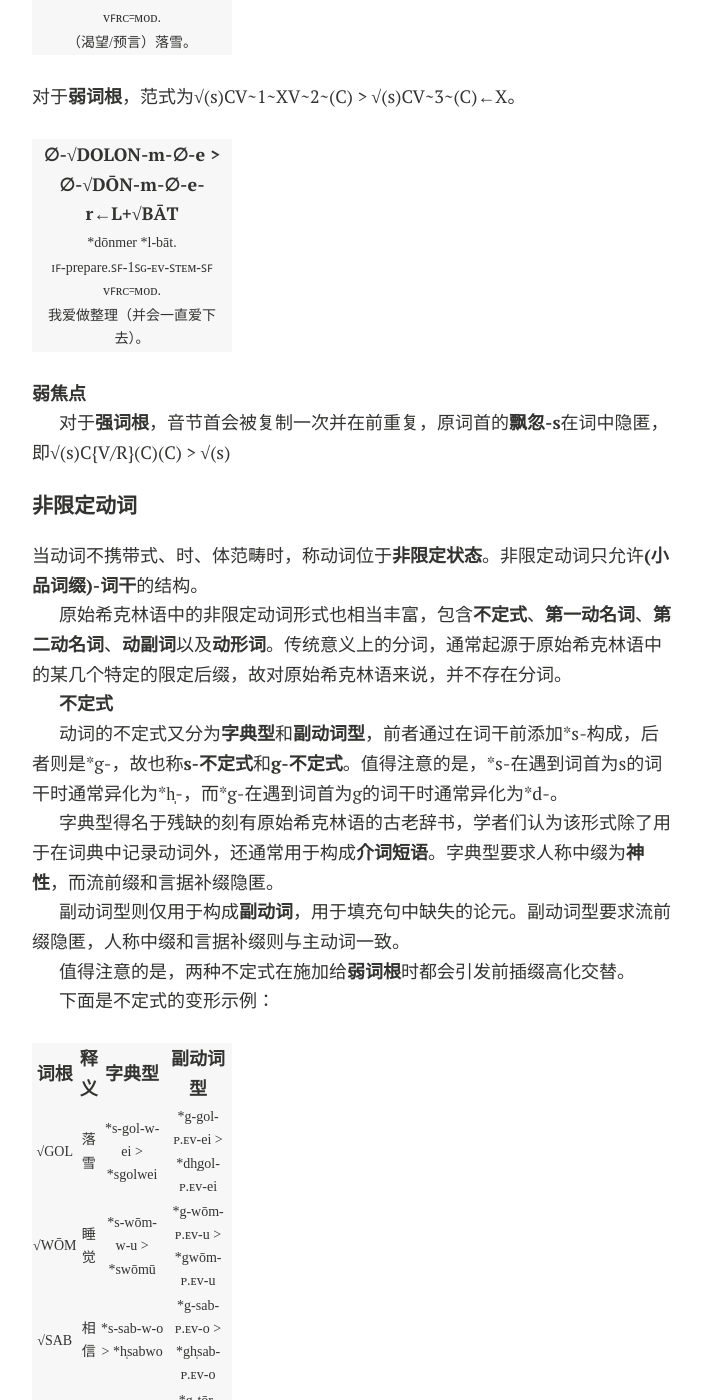
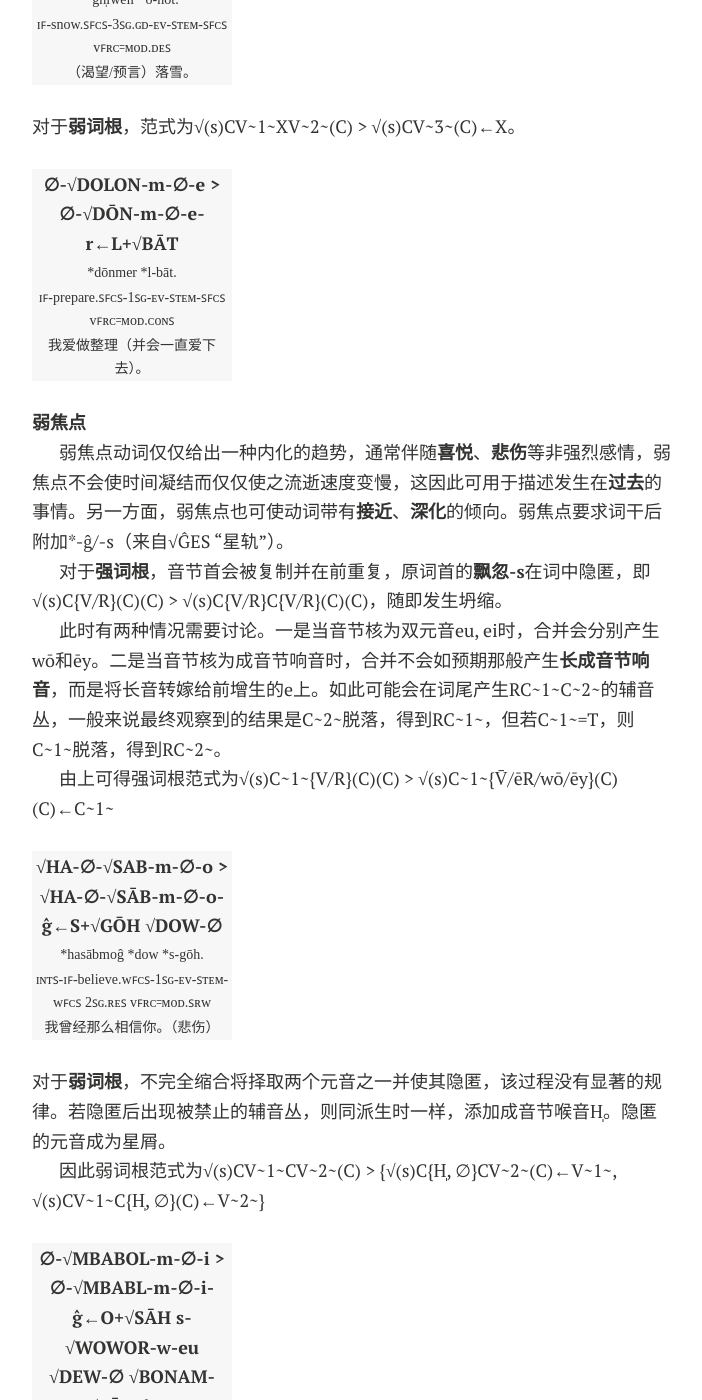
Before and after one commit to Kinnuch/kinnuch.github.io, a Jekyll site: the page built from laim/Proto-Shikṛin.md, in a window 1280 px wide and 1400 px high, scrolled down 26094 px. Shown: the whole window, without its empty margins (288-990 px from the left). Built offline with Jekyll 4.4.1, drawn with Linux system fonts in a browser that asks for light colours; nearby versions of some CDN libraries; comment, search, counter and statistics services are not loaded; a style sheet for code colours, icons or effects is not loaded; some of the changed text lies outside the part shown.

Commit message:
Update Proto-Shikṛin.md

```diff
--- a/laim/Proto-Shikṛin.md
+++ b/laim/Proto-Shikṛin.md
@@ -85,7 +85,7 @@ title: Proto-Shikṛin
 
 具体来说，单音节词根也被称为**强词根**，其结构只能是**(s)C{V/R}(C)(C)**，其中R指成音节响音。且词根中不能同时出现两个浊阻碍音，也不能同时出现两个鼻冠音。词尾被允许的CC有CH/CR/CG/sT。词根通常不允许以元音或成音节响音开头，如果出现这种情况，通常会构拟#H\_/#G\_来规避。
 
-双音节词根也被称为**弱词根**，其结构只能是**(s)CVCV(C)(C)**。双音节词中响音不被允许成为音节核。
+双音节词根也被称为**弱词根**，其结构只能是**(s)CVCV(C)**。双音节词中响音不被允许成为音节核。
 
 在派生过程中，元音交替导致的隐匿可能出现不被允许的辅音丛†C~1~C~2~，此时通常在两辅音间插入成音节喉音H̩，即构成\*C~1~H̩C~2~的序列。值得注意的是，成音节喉音并不会单独出现在词根中。此外，如果†C~1~C~2~中有滑音，那么不会插入成音节喉音，而是提升滑音为对应的元音(w > u, y > i)。
 
@@ -629,27 +629,49 @@ Thematic词干缀通常是-ó-/-é-，Athematic词干缀则比较多样，其中
 
 **强焦点**
 
-强焦点动词表示强烈的**希求**、**预言**性质，并通常将时锁定在**远过去**，不过也可以表达不受时间干扰的**恒真格言**或**真理**。强焦点也将使动词带有**稳定**、**聚合**的倾向。强焦点要求词干后附加\*-r/-l（来自√REL “单焦点”）。
+强焦点动词表示强烈的**希求**、**预言**或是**命令**性质，因此通常伴随**祈愿**、**肯定**、**激动**等强烈感情，并通常将时锁定在**远过去**，不过也可以表达不受时间干扰的**恒真格言**或**真理**。另一方面，强焦点也可使动词带有**稳定**、**聚合**的倾向，尤其是带有**互动**性质。强焦点要求词干后附加\*-r/-l（来自√REL “单焦点合线”）。
 
-对于**强词根**，范式为√(s)CV(C)(C) > √(s)CH̩(C)(C)←V。
+对于**强词根**，范式为√(s)C{V/R}(C)(C) > √(s)CH̩(C)(C)←{V/R}。
 
-| ∅-√GOL-w-∅-ei > ∅-√GH̩L-w-∅-ei-r←O+√HŌT |
-| :------------------------------------: |
-|            *gh̩lweir *o-hōt.            |
-| ɪꜰ-snow.ꜱꜰ-3ꜱɢ.ɢᴅ-ᴇᴠ-ꜱᴛᴇᴍ-ꜱꜰ ᴠꜰʀᴄ꞊ᴍᴏᴅ. |
-|          （渴望/预言）落雪。           |
+|    ∅-√GOL-w-∅-ei > ∅-√GH̩L-w-∅-ei-r←O+√HŌT     |
+| :-------------------------------------------: |
+|               *gh̩lweir *o-hōt.                |
+| ɪꜰ-snow.ꜱꜰᴄꜱ-3ꜱɢ.ɢᴅ-ᴇᴠ-ꜱᴛᴇᴍ-ꜱꜰᴄꜱ ᴠꜰʀᴄ꞊ᴍᴏᴅ.ᴅᴇꜱ |
+|              （渴望/预言）落雪。              |
 
 对于**弱词根**，范式为√(s)CV~1~XV~2~(C) > √(s)CV~3~(C)←X。
 
-| ∅-√DOLON-m-∅-e > ∅-√DŌN-m-∅-e-r←L+√**BĀT** |
-| :----------------------------------------: |
-|              *dōnmer *l-bāt.               |
-|   ɪꜰ-prepare.ꜱꜰ-1ꜱɢ-ᴇᴠ-ꜱᴛᴇᴍ-ꜱꜰ ᴠꜰʀᴄ꞊ᴍᴏᴅ.   |
-|       我爱做整理（并会一直爱下去）。       |
+|   ∅-√DOLON-m-∅-e > ∅-√DŌN-m-∅-e-r←L+√**BĀT**   |
+| :--------------------------------------------: |
+|                *dōnmer *l-bāt.                 |
+| ɪꜰ-prepare.ꜱꜰᴄꜱ-1ꜱɢ-ᴇᴠ-ꜱᴛᴇᴍ-ꜱꜰᴄꜱ ᴠꜰʀᴄ꞊ᴍᴏᴅ.ᴄᴏɴꜱ |
+|         我爱做整理（并会一直爱下去）。         |
 
 **弱焦点**
 
-对于**强词根**，音节首会被复制一次并在前重复，原词首的**飘忽-s**在词中隐匿，即√(s)C{V/R}(C)(C) > √(s)
+弱焦点动词仅仅给出一种内化的趋势，通常伴随**喜悦**、**悲伤**等非强烈感情，弱焦点不会使时间凝结而仅仅使之流逝速度变慢，这因此可用于描述发生在**过去**的事情。另一方面，弱焦点也可使动词带有**接近**、**深化**的倾向。弱焦点要求词干后附加\*-ĝ/-s（来自√ĜES “星轨”）。
+
+对于**强词根**，音节首会被复制并在前重复，原词首的**飘忽-s**在词中隐匿，即√(s)C{V/R}(C)(C) > √(s)C{V/R}C{V/R}(C)(C)，随即发生坍缩。
+
+此时有两种情况需要讨论。一是当音节核为双元音eu, ei时，合并会分别产生wō和ēy。二是当音节核为成音节响音时，合并不会如预期那般产生**长成音节响音**，而是将长音转嫁给前增生的e上。如此可能会在词尾产生RC~1~C~2~的辅音丛，一般来说最终观察到的结果是C~2~脱落，得到RC~1~，但若C~1~=T，则C~1~脱落，得到RC~2~。
+
+由上可得强词根范式为√(s)C~1~{V/R}(C)(C) > √(s)C~1~{V̄/ēR/wō/ēy}(C)(C)←C~1~
+
+|    √HA-∅-√SAB-m-∅-o > √HA-∅-√SĀB-m-∅-o-ĝ←S+√GŌH √DOW-∅     |
+| :--------------------------------------------------------: |
+|                   *hasābmoĝ *dow *s-gōh.                   |
+| ɪɴᴛꜱ-ɪꜰ-believe.ᴡꜰᴄꜱ-1ꜱɢ-ᴇᴠ-ꜱᴛᴇᴍ-ᴡꜰᴄꜱ 2ꜱɢ.ʀᴇꜱ ᴠꜰʀᴄ꞊ᴍᴏᴅ.ꜱʀᴡ |
+|                 我曾经那么相信你。（悲伤）                 |
+
+对于**弱词根**，不完全缩合将择取两个元音之一并使其隐匿，该过程没有显著的规律。若隐匿后出现被禁止的辅音丛，则同派生时一样，添加成音节喉音H̩。隐匿的元音成为星屑。
+
+因此弱词根范式为√(s)CV~1~CV~2~(C) > {√(s)C{H̩, ∅}CV~2~(C)←V~1~, √(s)CV~1~C{H̩, ∅}(C)←V~2~}
+
+| ∅-√MBABOL-m-∅-i > ∅-√MBABL-m-∅-i-ĝ←O+√SĀH s-√WOWOR-w-eu √DEW-∅ √BONAM-√BĒR-é-nt |
+| :----------------------------------------------------------: |
+|         *mbabl̩miĝ *swewerweu *dew *bn̩mberent *o-sāh.         |
+| ɪꜰ-feed.ᴡꜰᴄꜱ-1ꜱɢ-ᴇᴠ-ꜱᴛᴇᴍ-ᴡꜰᴄꜱ ɪɴꜰ-grow-up-3ꜱɢ.ɢᴅ-ꜱᴛᴇᴍ ᴘꜰᴠ hare-cub-ꜱᴛᴇᴍ-ᴀᴄᴄ.ᴅʟ ᴠꜰʀᴄ꞊ᴍᴏᴅ.ʜᴘʏ |
+|               我养的一对小兔子长大了！（喜悦）               |
 
 ##### 非限定动词
 
```
Also changed, not shown: other parts of laim/Proto-Shikṛin.md (+3 -3 lines).
